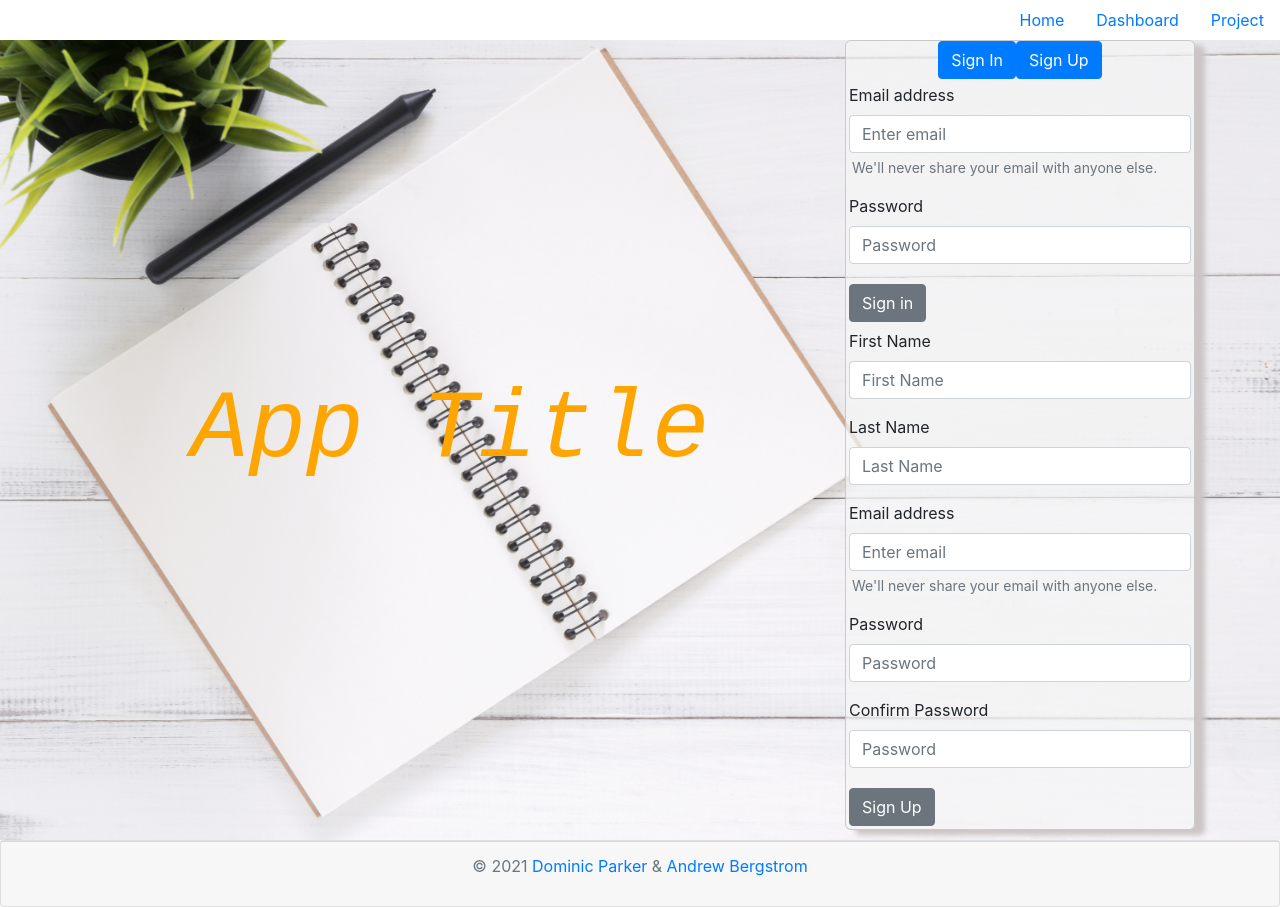
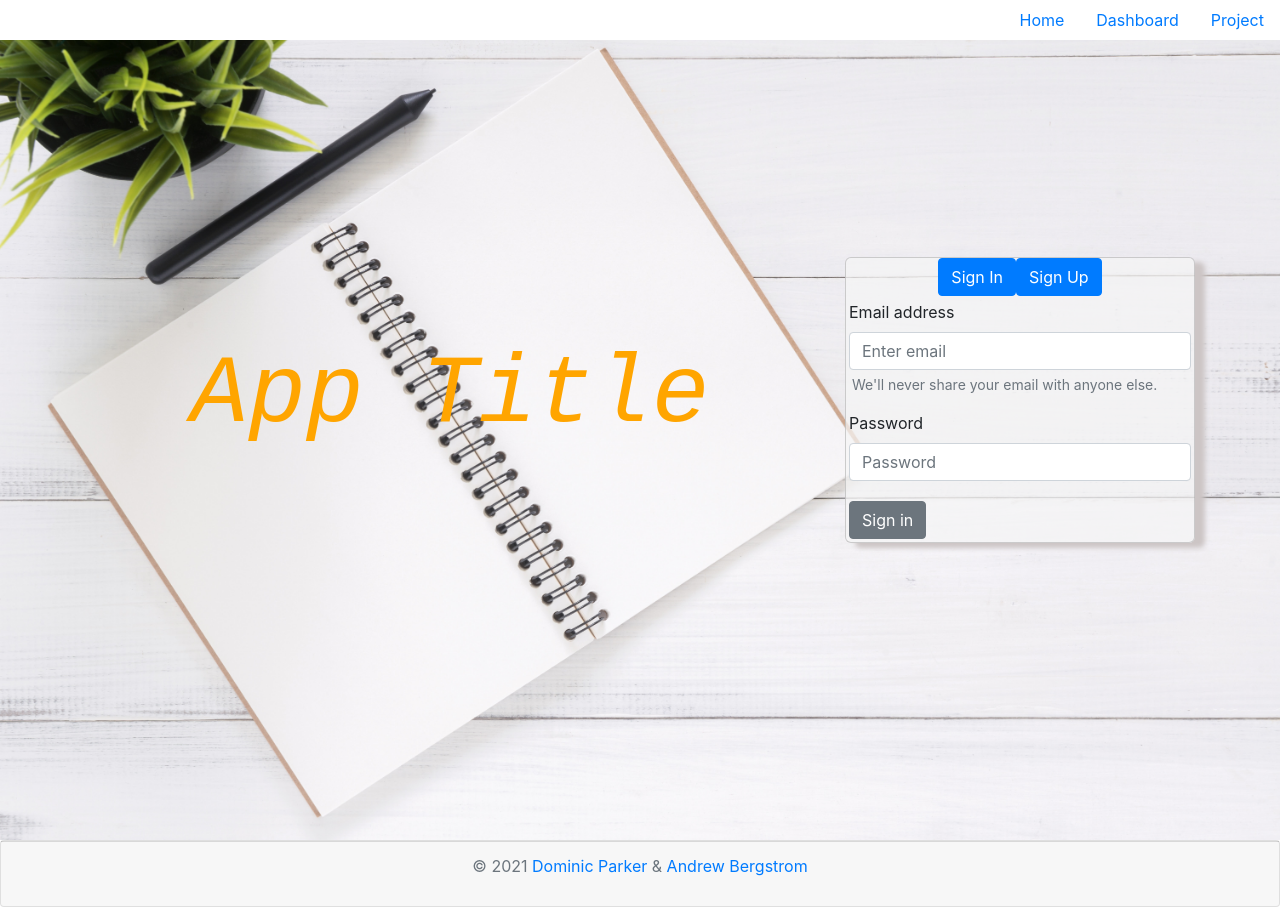
Before and after one commit to domjparker/DomAndrewProjectFE, a React (Create React App) app: page / in a window 1280 px wide. Built offline with nearby package versions, Linux system fonts and the light colour scheme.

Commit message:
fixed useSelectors to grab correct state values, and got homepage signIn signUp toggling.

```diff
--- a/src/features/signIn/SignIn.js
+++ b/src/features/signIn/SignIn.js
@@ -2,13 +2,13 @@ import React from "react";
 import Button from "react-bootstrap/Button";
 import Form from "react-bootstrap/Form";
 import { useSelector, useDispatch } from 'react-redux';
-import { setEmail, selectEmail, setPassword, selectPassword } from './signInSlice';
+import { setEmail, selectSignInEmail, setPassword, selectSignInPassword } from './signInSlice';
 
 function SignIn() {
 
-  const emailState = useSelector(selectEmail);
-  const passwordState = useSelector(selectPassword);
-
+  const emailState = useSelector(selectSignInEmail);
+  const passwordState = useSelector(selectSignInPassword);
+  console.log("signIn.js line 11", emailState)
   const dispatch = useDispatch();
 
   const handleEmailChange = (event) => {
@@ -29,7 +29,6 @@ function SignIn() {
             We'll never share your email with anyone else.
           </Form.Text>
         </Form.Group>
-
         <Form.Group controlId="formBasicPassword" className="form-text">
           <Form.Label>Password</Form.Label>
           <Form.Control type="password" placeholder="Password" onChange={(event) => handlePassword(event)} value={passwordState} />
--- a/src/features/signIn/signInSlice.js
+++ b/src/features/signIn/signInSlice.js
@@ -52,10 +52,10 @@ export default signInSlice.reducer;
 
 
 // Selectors
-export const selectEmail = (state) => {
-  return state.email;
+export const selectSignInEmail = (state) => {
+  return state.signIn.email;
 }
 
-export const selectPassword = (state) => {
-  return state.password;
+export const selectSignInPassword = (state) => {
+  return state.signIn.password;
 }
--- a/src/features/signUp/SignUp.js
+++ b/src/features/signUp/SignUp.js
@@ -2,15 +2,15 @@ import React from "react";
 import Button from "react-bootstrap/Button";
 import Form from "react-bootstrap/Form";
 import { useSelector, useDispatch } from 'react-redux';
-import { setFirstName, selectFirstName, setLastName, selectLastName, setEmail, selectEmail, setPassword, selectPassword, setConfirmPassword, selectConfirmPassword } from './SignUpSlice';
+import { setFirstName, selectSignUpFirstName, setLastName, selectSignUpLastName, setEmail, selectSignUpEmail, setPassword, selectSignUpPassword, setConfirmPassword, selectSignUpConfirmPassword } from './SignUpSlice';
 
 function SignUp() {
 
-  const firstNameState = useSelector(selectFirstName);
-  const lastNameState = useSelector(selectLastName);
-  const emailState = useSelector(selectEmail);
-  const passwordState = useSelector(selectPassword);
-  const confirmPasswordState = useSelector(selectConfirmPassword);
+  const firstNameState = useSelector(selectSignUpFirstName);
+  const lastNameState = useSelector(selectSignUpLastName);
+  const emailState = useSelector(selectSignUpEmail);
+  const passwordState = useSelector(selectSignUpPassword);
+  const confirmPasswordState = useSelector(selectSignUpConfirmPassword);
 
   const dispatch = useDispatch();
 
@@ -50,7 +50,6 @@ function SignUp() {
             We'll never share your email with anyone else.
           </Form.Text>
         </Form.Group>
-
         <Form.Group controlId="formBasicPassword" className="form-text">
           <Form.Label>Password</Form.Label>
           <Form.Control type="password" placeholder="Password" onChange={(event) => handlePasswordChange(event)} value={passwordState} />
--- a/src/features/signUp/SignUpSlice.js
+++ b/src/features/signUp/SignUpSlice.js
@@ -93,22 +93,22 @@ export default signUpSlice.reducer;
 // Selectors
 
 
-export const selectFirstName = (state) => {
-  return state.firstName;
+export const selectSignUpFirstName = (state) => {
+  return state.signUp.firstName;
 }
 
-export const selectLastName = (state) => {
-  return state.lastName;
+export const selectSignUpLastName = (state) => {
+  return state.signUp.lastName;
 }
 
-export const selectEmail = (state) => {
-  return state.email;
+export const selectSignUpEmail = (state) => {
+  return state.signUp.email;
 }
 
-export const selectPassword = (state) => {
-  return state.password;
+export const selectSignUpPassword = (state) => {
+  return state.signUp.password;
 }
 
-export const selectConfirmPassword = (state) => {
-  return state.confirmPassword;
+export const selectSignUpConfirmPassword = (state) => {
+  return state.signUp.confirmPassword;
 }
--- a/src/pages/Home/home.js
+++ b/src/pages/Home/home.js
@@ -7,12 +7,20 @@ import SignIn from '../../features/signIn/SignIn';
 import SignUp from '../../features/signUp/SignUp';
 import Button from 'react-bootstrap/Button';
 import { useSelector, useDispatch } from "react-redux";
-import { toggleSignInShowing , selectSignInShowing} from './homePageSlice';
+import { toggleSignInShowing , selectIsSignInShowing } from './homePageSlice';
 
 function Home() {
-  const signInShowingState = useSelector(selectSignInShowing);
+  const signInShowingState = useSelector(selectIsSignInShowing);
+  console.log("signInShowingState", signInShowingState)
+  const dispatch = useDispatch();
 
-  const dispatch = useDispatch();
+  // let signInOrSignUp;
+  // if (!signInShowingState) {
+  //   signInOrSignUp = <SignUp />;
+  // }
+  // else {
+  //   signInOrSignUp = <SignIn />;
+  // }
 
   const showSignInForm = () => {
     // if (signInShowingState === false) {
@@ -37,12 +45,11 @@ function Home() {
           </Col>
           <Col lg={4} xs={12}>
             <div className="sign-in-div">
-              <row id="sign-in-buttons">
+              <Row id="sign-in-buttons">
                 <Button onClick={showSignInForm} variant="primary">Sign In</Button>
                 <Button onClick={showSignUpForm} variant="primary">Sign Up</Button>
-              </row>
-              <SignIn />
-              <SignUp />
+              </Row>
+              {signInShowingState ? <SignIn /> : <SignUp /> }
             </div>
           </Col>
         </Row>
--- a/src/pages/Home/homePageSlice.js
+++ b/src/pages/Home/homePageSlice.js
@@ -9,7 +9,7 @@ const options = {
     toggleSignInShowing: (state, action) => {
       return {
         ...state,
-        signInShowing: action.payload
+        signInShowing: action.payload,
       }
     }
   }
@@ -23,6 +23,6 @@ export default homePageSlice.reducer;
 
 
 // Selectors
-export const selectSignInShowing = (state) => {
-  return state.signInShowing;
+export const selectIsSignInShowing = (state) => {
+  return state.homePage.signInShowing;
 }
```
